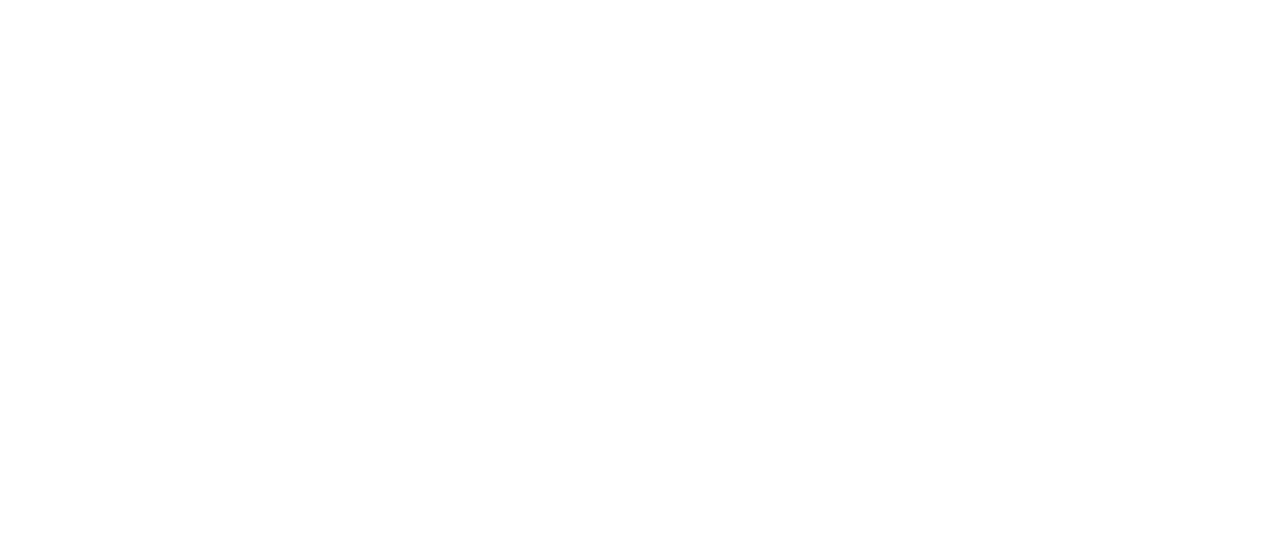
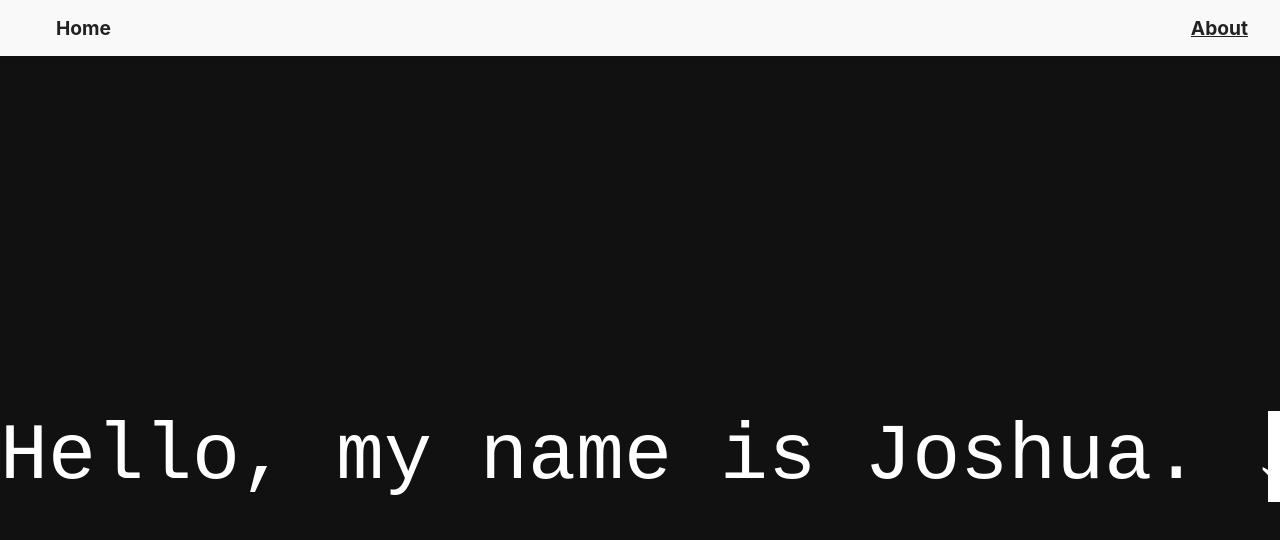
Before and after one commit to JoshuaOrlandoR/Portfolio-3-Personal-Project, a React (Create React App) app: page /about in a window 1280 px wide. Before the commit this address had no page. Shown: the top 540 px of the page. Built offline with nearby package versions, Linux system fonts and the light colour scheme.

Commit message:
added nav bar, added placeholder for about me page

```diff
--- a/src/App.js
+++ b/src/App.js
@@ -1,7 +1,8 @@
 import React from 'react';
 import { BrowserRouter as Router, Routes, Route } from 'react-router-dom';
-import Home from './pages/Home.js';
-// import About from './pages/About.js';
+import Nav from './components/Nav'
+import Home from './pages/Home';
+import About from './pages/About';
 // import Projects from './pages/Projects.js';
 // import Contact from './pages/Contact.js';
 
@@ -9,9 +10,13 @@
   return (
     <Router>
       <div className="App">
+        <Nav />
         <Routes>
           <Route path="/"
             element={<Home />}
+            />
+          <Route path="/about"
+            element={<About />}
             />
         </Routes>
       </div>
--- /dev/null
+++ b/src/components/Goals.js
@@ -0,0 +1,12 @@
+import React from 'react';
+import './Goals.css';
+
+function Goals() {
+  return (
+    <div className="greeting-container">
+      <span className="greeting">Hello, my name is Joshua. ↓</span>
+    </div>
+  );
+}
+
+export default Goals;
--- /dev/null
+++ b/src/components/Nav.css
@@ -0,0 +1,27 @@
+.navbar {
+    position: sticky;
+    top: 0;
+    background-color: #f9f9f9;
+    box-shadow: 0px 1px 5px rgba(0,0,0,0.1);
+    padding: 1rem;
+  }
+
+  .nav-links {
+    list-style-type: none;
+    display: flex;
+    justify-content: space-between;
+    align-items: center;
+    margin: 0;
+  }
+
+  .nav-link {
+    text-decoration: none;
+    color: #222;
+    font-weight: bold;
+    font-size: 1.2rem;
+    margin-right: 1rem;
+  }
+
+  .active {
+    text-decoration: underline;
+  }
--- /dev/null
+++ b/src/components/Nav.js
@@ -0,0 +1,20 @@
+import React from 'react';
+import { NavLink } from 'react-router-dom';
+import './Nav.css';
+
+function Navbar() {
+  return (
+    <nav className="navbar">
+      <ul className="nav-links">
+        <li>
+          <NavLink exact to="/" className="nav-link" activeClassName="active">Home</NavLink>
+        </li>
+        <li>
+          <NavLink exact to="/about" className="nav-link" activeClassName="active">About</NavLink>
+        </li>
+      </ul>
+    </nav>
+  );
+}
+
+export default Navbar;
--- /dev/null
+++ b/src/components/SoftSkills.js
@@ -0,0 +1,12 @@
+import React from 'react';
+import './SoftSkills.css';
+
+function SoftSkills() {
+  return (
+    <div className="greeting-container">
+      <span className="greeting">Hello, my name is Joshua. ↓</span>
+    </div>
+  );
+}
+
+export default SoftSkills;
--- a/src/pages/About.js
+++ b/src/pages/About.js
@@ -0,0 +1,15 @@
+import React from 'react';
+import Goals from '../components/Goals.js';
+import SoftSkills from'../components/SoftSkills.js';
+
+function About() {
+    return (
+      <div>
+        <Goals />
+        <SoftSkills/>
+      </div>
+    );
+  }
+
+
+  export default About;
```
Also changed, not shown: src/components/Goals.css (added), src/components/SoftSkills.css (added).
